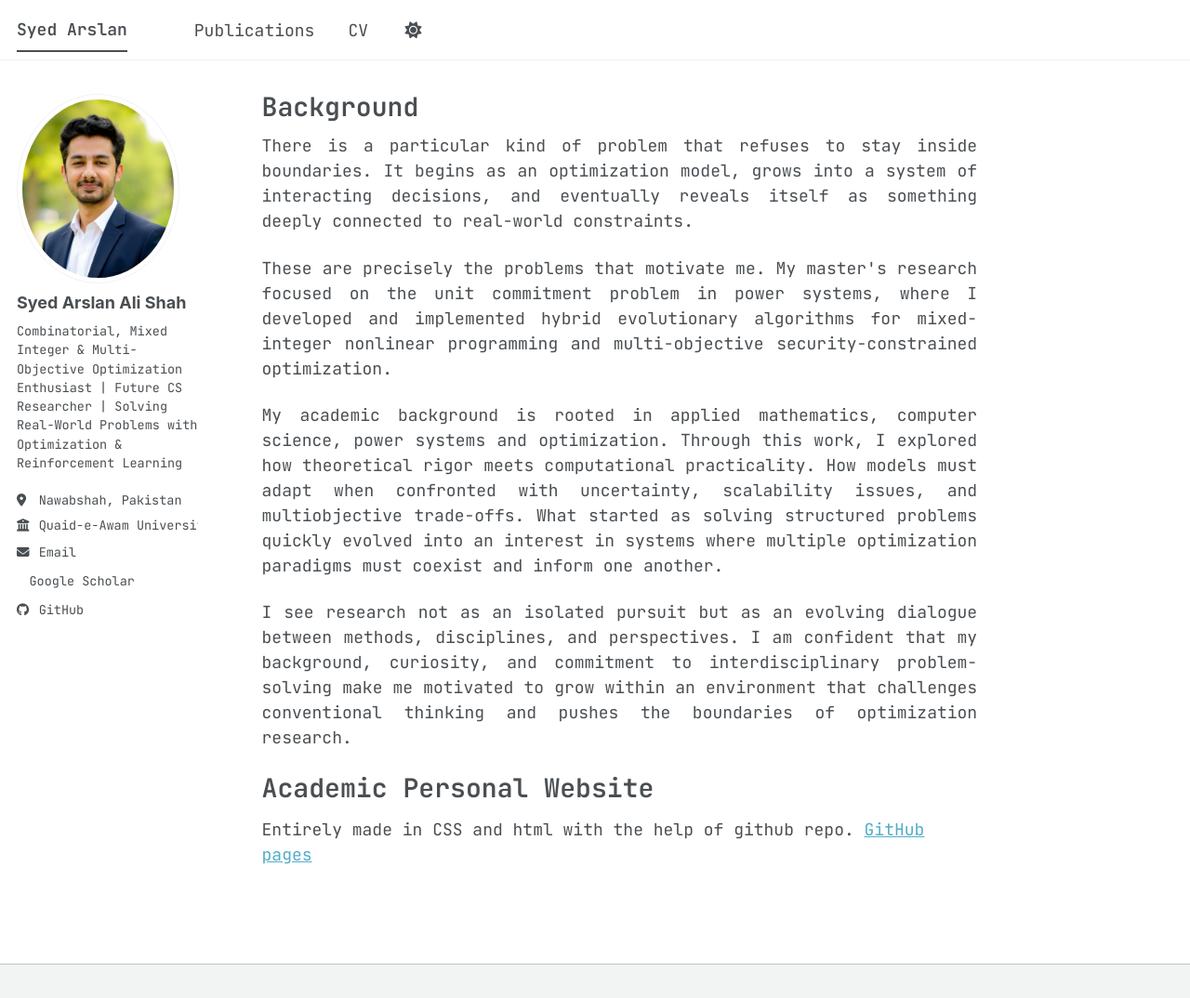
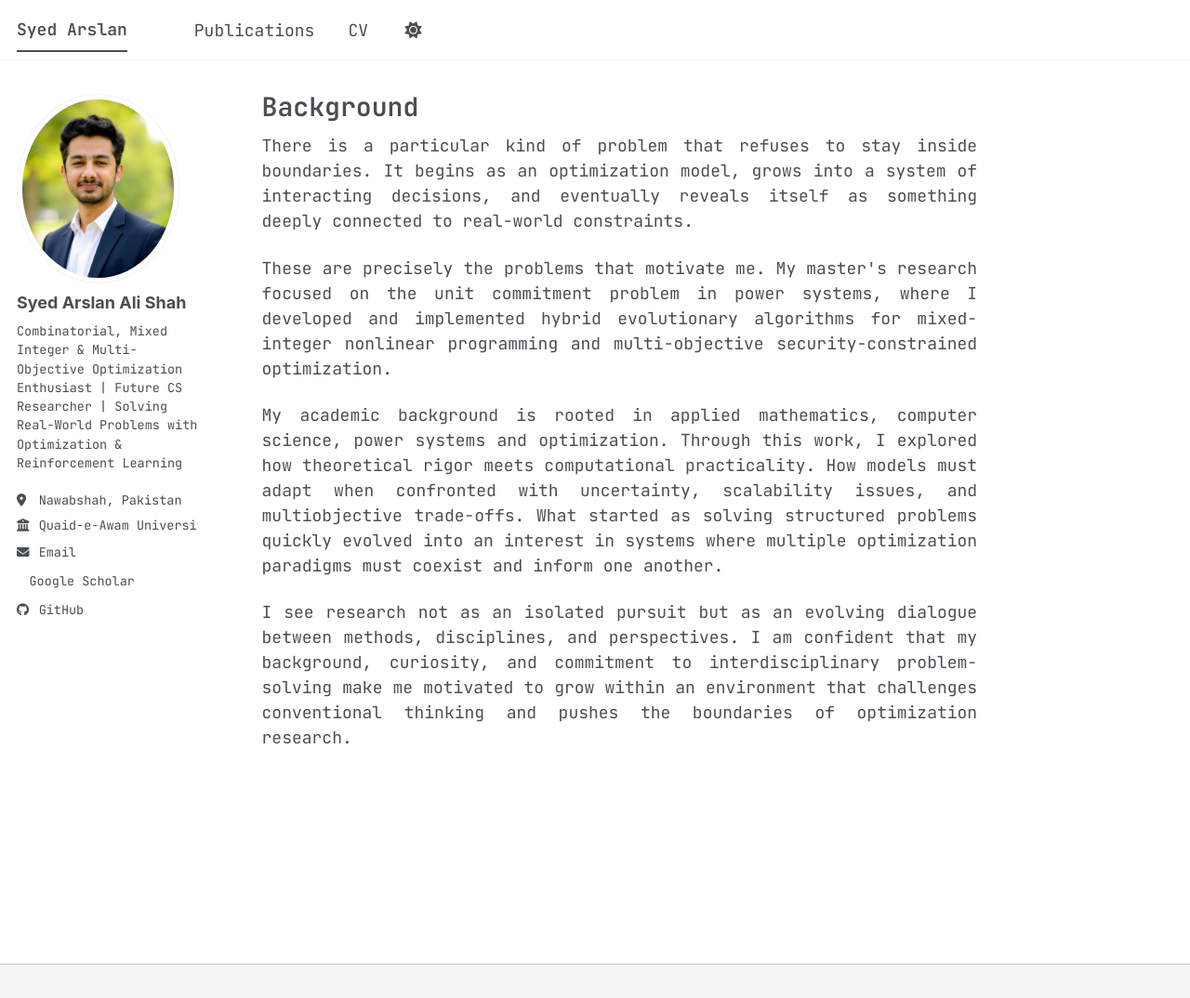
Before and after one commit to syedarslann/syedarslann.github.io, a Jekyll site: the page built from _pages/about.md, in a window 1280 px wide and 1074 px high. Shown: the whole window at 93% size. Built offline with Jekyll 4.4.1, drawn with Linux system fonts in a browser that asks for light colours; a style sheet for code colours, icons or effects is not loaded.

Commit message:
Update about.md

```diff
--- a/_pages/about.md
+++ b/_pages/about.md
@@ -16,9 +16,3 @@ There is a particular kind of problem that refuses to stay inside boundaries. It
 <p style="text-align: justify;"> I see research not as an isolated pursuit but as an evolving dialogue between methods, disciplines, and perspectives.
 I am confident that my background, curiosity, and commitment to interdisciplinary problem-solving make me motivated to grow within an environment that challenges conventional thinking and pushes the boundaries of optimization research.
 </p>
-
-
-
-Academic Personal Website
-======
-Entirely made in CSS and html with the help of github repo. [GitHub pages](https://pages.github.com/)
```
